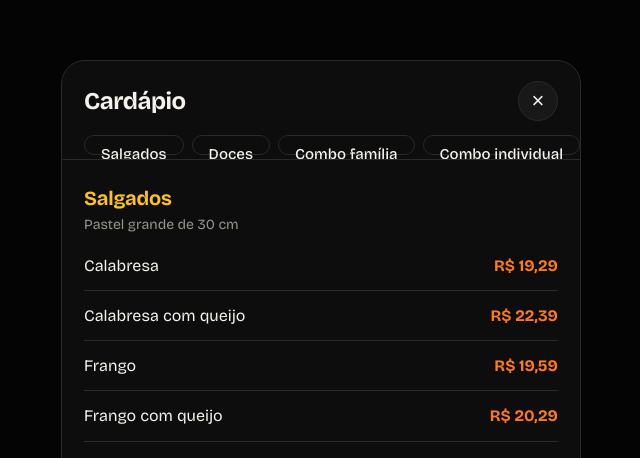
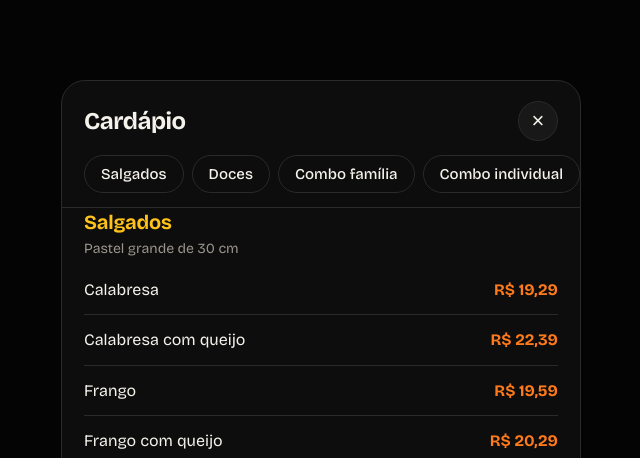
Before and after one commit to gustavxx2/df-Sabor-e-massas, a plain HTML site: page index.html in a window 1280 px wide. Both pictures are taken after a click on the button "Ver cardápio". Shown: the top 458 px of the page, without its empty margins (319-959 px from the left). Drawn offline with nearby package versions, Linux system fonts and the light colour scheme.

Commit message:
Adjust dialog dimensions and styles in index.html

```diff
--- a/index.html
+++ b/index.html
@@ -57,11 +57,11 @@ footer{margin-top:auto;padding-top:36px;font-size:14px;color:var(--muted)}
 footer a{color:var(--text);font-weight:700;text-decoration:none;border-bottom:2px solid var(--orange)}
 .btn:focus-visible,a:focus-visible,.chip:focus-visible,.x:focus-visible{outline:3px solid var(--yellow);outline-offset:3px}
 
-dialog{border:1px solid var(--line);padding:0;margin:auto auto 0;width:100%;max-width:520px;max-height:90vh;max-height:90dvh;border-radius:24px 24px 0 0;background:var(--bg);color:var(--text);overflow:hidden}
+dialog{border:1px solid var(--line);padding:0;margin:auto auto 0;width:100%;max-width:520px;height:88vh;height:88dvh;border-radius:24px 24px 0 0;background:var(--bg);color:var(--text);overflow:hidden}
 dialog[open]{display:flex;flex-direction:column;animation:up .22s ease-out}
 dialog::backdrop{background:rgba(0,0,0,.72)}
 @keyframes up{from{transform:translateY(24px);opacity:0}to{transform:none;opacity:1}}
-@media (min-width:640px){dialog{margin:auto;border-radius:24px;max-height:85vh;max-height:85dvh}}
+@media (min-width:640px){dialog{margin:auto;border-radius:24px;height:80vh;height:80dvh;max-height:760px}}
 @media (prefers-reduced-motion:reduce){dialog[open]{animation:none}.btn{transition:none}}
 .top{display:flex;align-items:center;justify-content:space-between;padding:20px 22px 10px}
 .top h3{margin:0;font-size:24px;letter-spacing:-.02em}
@@ -70,8 +70,8 @@ dialog::backdrop{background:rgba(0,0,0,.72)}
 .chips::-webkit-scrollbar{display:none}
 .chip{flex:none;border:1px solid var(--line);background:transparent;color:var(--text);padding:9px 16px;border-radius:99px;font:500 15px "Bricolage Grotesque",system-ui,sans-serif;cursor:pointer}
 .chip:hover{border-color:var(--yellow);color:var(--yellow)}
-.scroll{overflow-y:auto;overscroll-behavior:contain;padding:0 22px 30px;border-top:1px solid var(--line);flex:1;-webkit-overflow-scrolling:touch}
-.sec{padding-top:24px}
+.top,.chips{flex:none}
+.scroll{overflow-y:auto;overscroll-behavior:contain;padding:0 22px calc(30px + env(safe-area-inset-bottom,0px));border-top:1px solid var(--line);flex:1 1 0;min-height:0;-webkit-overflow-scrolling:touch}
 .sec h4{margin:0;font-size:20px;letter-spacing:-.01em;color:var(--yellow)}
 .sec .note{margin:2px 0 6px;font-size:14px;color:var(--muted)}
 .item{display:flex;justify-content:space-between;align-items:baseline;gap:16px;padding:13px 0;border-bottom:1px solid var(--line);font-size:16px}
```
